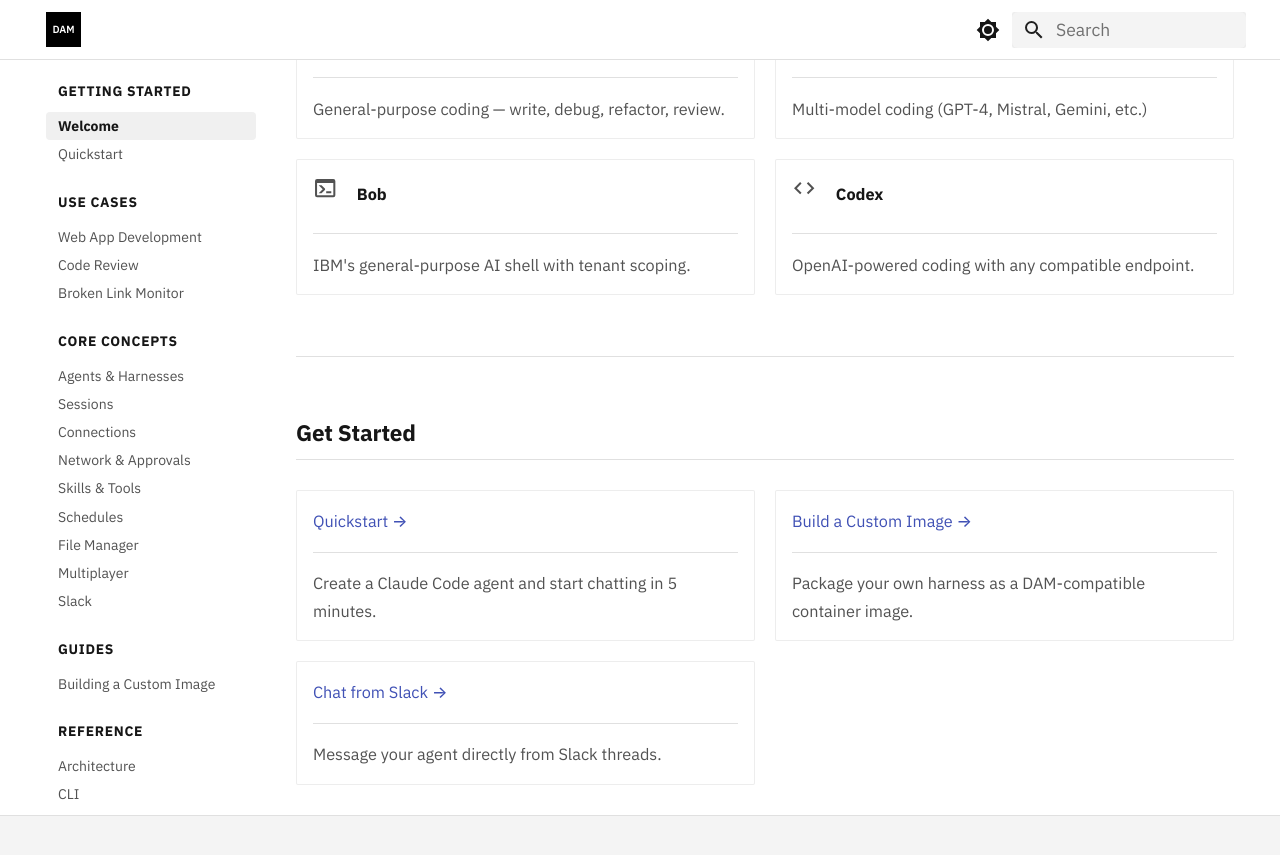
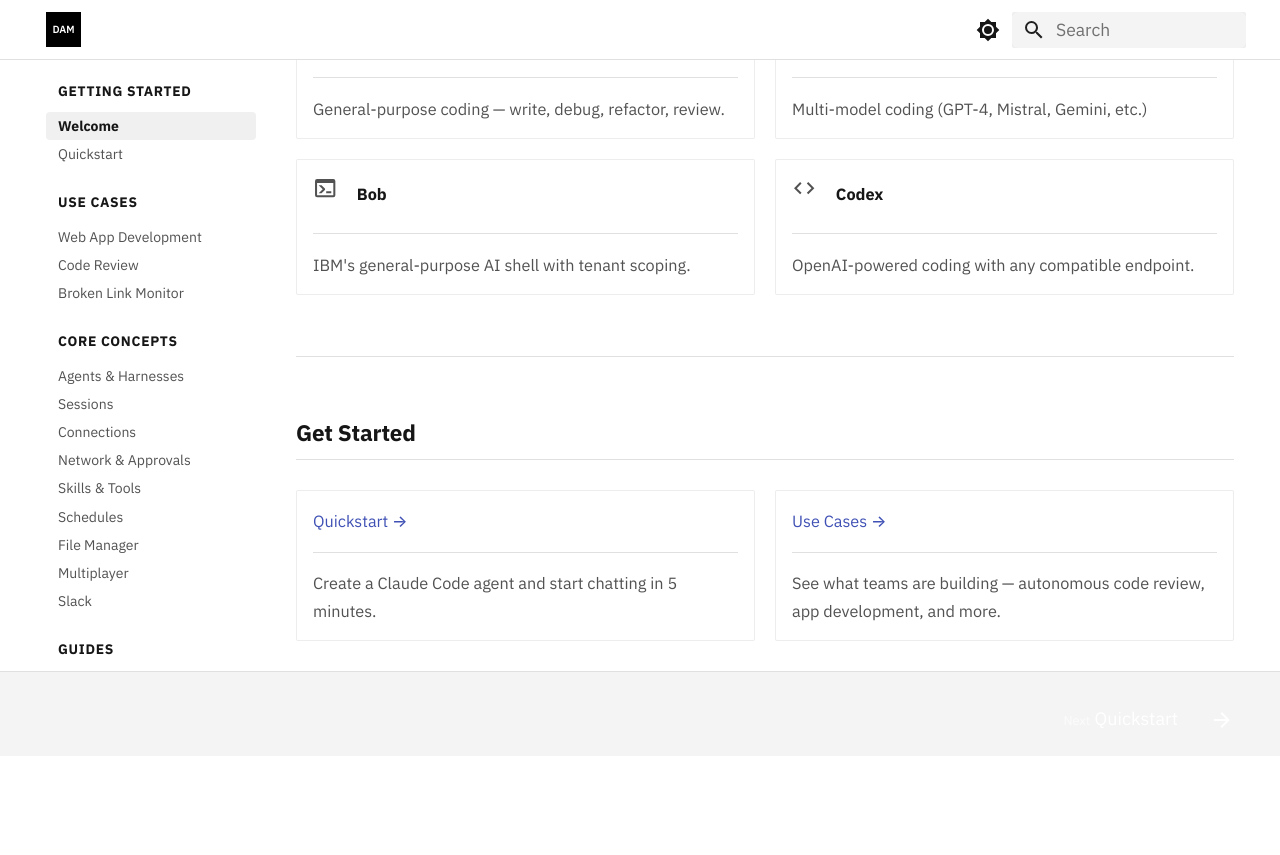
Before and after one commit to dam-agents/docs, an MkDocs documentation site: the page built from docs/index.md, in a window 1280 px wide and 900 px high, scrolled down 1625 px. Shown: the top 855 px of the window. Built offline with MkDocs 1.6.1 and Material for MkDocs 9.7.7, drawn with Linux system fonts in a browser that asks for light colours; after the commit the page ends 2381 px from its top, so only the background shows below that.

Commit message:
docs: updates

```diff
--- a/docs/index.md
+++ b/docs/index.md
@@ -122,16 +122,10 @@ Run agent harnesses like Claude Code headless in the cloud, on a schedule, conne
 
     Create a Claude Code agent and start chatting in 5 minutes.
 
--   **[Build a Custom Image →](guides/custom-harness.md)**
+-   **[Use Cases →](use-cases/code-review.md)**
 
     ---
 
-    Package your own harness as a DAM-compatible container image.
-
--   **[Chat from Slack →](integrations/slack.md)**
-
-    ---
-
-    Message your agent directly from Slack threads.
+    See what teams are building — autonomous code review, app development, and more.
 
 </div>
```
